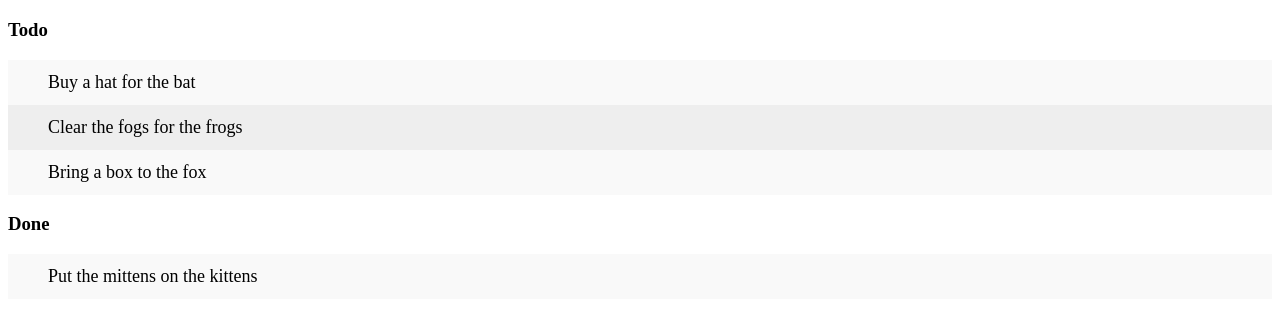
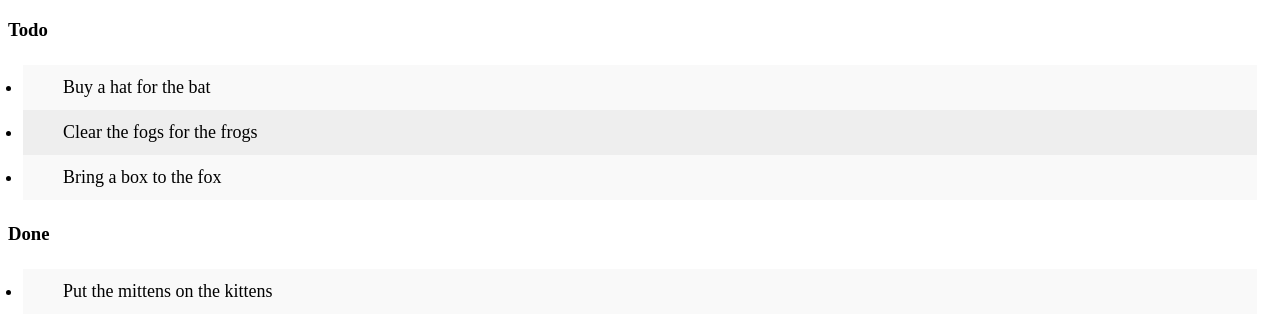
Before and after one commit to gmarijan/todo-list, a plain HTML site: page index.html in a window 1280 px wide. Shown: the part 61-396 px from the top of the page. Drawn offline with Linux system fonts and the light colour scheme.

Commit message:
Try to introduce conflicts

```diff
--- a/index.html
+++ b/index.html
@@ -12,8 +12,8 @@
             text-transform: capitalize;
         }
         ul {
-            margin: 0;
-            padding: 0;
+            margin: 10px;
+            padding: 5px;
         }
         ul li {
             cursor: pointer;
```
